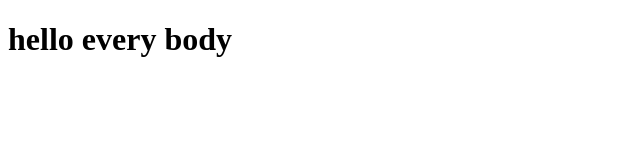
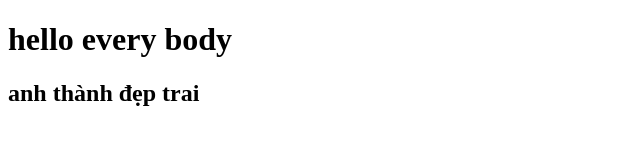
Before and after one commit to thanhlee74/demo-git, a plain HTML site: page index.html in a window 1280 px wide. Shown: the whole page, without its empty margins (0-640 px from the left). Drawn offline with Linux system fonts and the light colour scheme.

Commit message:
Update index.html

```diff
--- a/index.html
+++ b/index.html
@@ -8,6 +8,7 @@
 </head>
 <body>
     <h1>hello every body</h1>
+    <h2>anh thành đẹp trai<h2>
     <script src="./main.js"></script>
 </body>
 </html>
```
